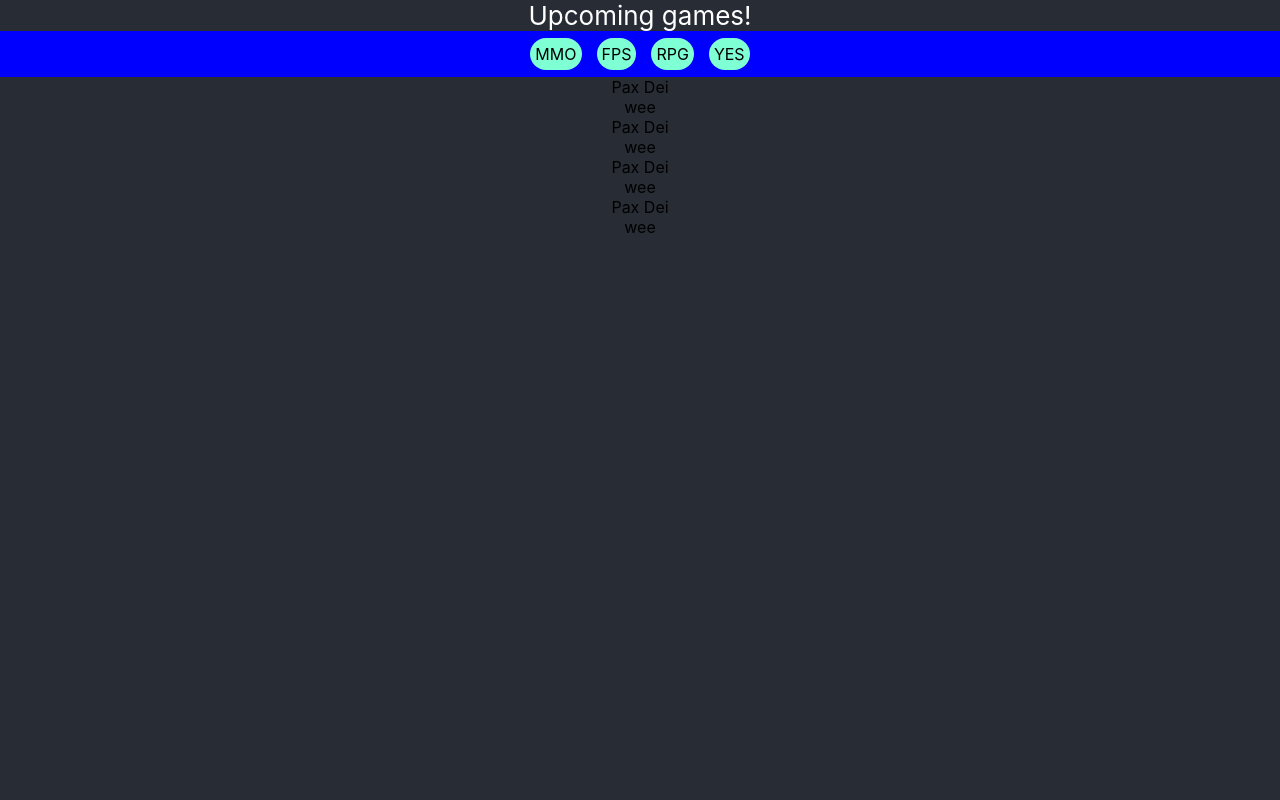
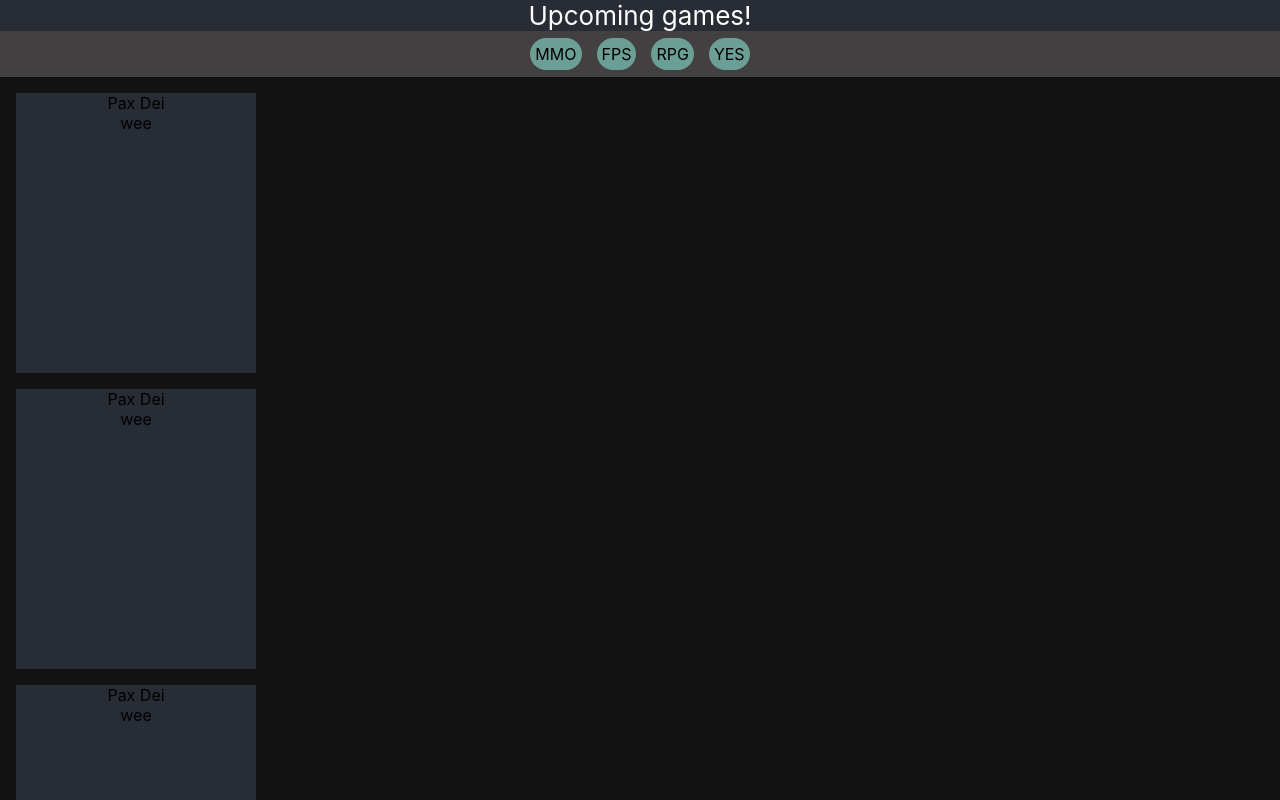
Before and after one commit to ExecutedPoorly/UpcomingGames, a React (Create React App) app: page / in a window 1280 px wide. Shown: the top 800 px of the page. Built offline with nearby package versions, Linux system fonts and the light colour scheme.

Commit message:
Fixed Colours, added cards

```diff
--- a/src/App.css
+++ b/src/App.css
@@ -1,3 +1,9 @@
+:root {
+  --cardWidth: 240px;
+  --cardHeight: 280px;
+  --cardMargin: 16px;
+}
+
 * {
   padding: 0px;
   margin: 0px;
@@ -42,10 +48,18 @@
 
 
 .main{
+  flex-wrap: wrap;
   flex:1;
   height: 2rem;
   width: 100vw;
   display: flex;
   flex-direction: column;
+  background-color: #131212;
+}
+
+#card {
   background-color: #282c34;
+  width: var(--cardWidth);
+  height: var(--cardHeight);
+  margin: var(--cardMargin);
 }
--- a/src/App.js
+++ b/src/App.js
@@ -14,7 +14,15 @@
   const [genreTags, setGenreTags] = useState([]);
 
   function populate(genreTagParam) {
-    console.log(genreTagParam);
+    if (genreTags.includes(genreTagParam)){
+      const copyGenreTags = genreTags;
+      copyGenreTags.splice(copyGenreTags.indexOf(genreTagParam), 1);
+      console.log(copyGenreTags);
+      setGenreTags([...copyGenreTags])
+  }
+    else {
+      setGenreTags([...genreTags, genreTagParam])
+    }
   }
 
 
--- a/src/components/css/genres.css
+++ b/src/components/css/genres.css
@@ -1,7 +1,7 @@
 .genreSelectors {
   display: flex;
   gap: 15px;
-  background-color: blue;
+  background-color: #424040;
   justify-content: center;
   padding:7px 0px;
   height: 2rem;
--- a/src/components/fillCards.js
+++ b/src/components/fillCards.js
@@ -2,9 +2,8 @@
 	return (
 		<div>
 			{props.dataJson.map((item, index) => {
-        console.log(item);
 				return (
-					<div key={index}>
+					<div key={index} id="card">
             <h1>{item.name}</h1>
 						<p>wee</p>
 					</div>
--- a/src/components/genres.js
+++ b/src/components/genres.js
@@ -3,27 +3,17 @@
 
 
 export default function Genres(props){
-
+  const negativeColour = '#5E5E5E';
+  const selectedColour = '#6B9E94';
 
   function buttonPressed(button){
-    if (button.target.textContent === "MMO" ) {
-      props.populateFunction(button.target.textContent);
-    }
-    else if (button.target.textContent === "FPS" ) {
-
-    }
-    else if (button.target.textContent === "RPG" ) {
-
-    }
-    else if (button.target.textContent === "YES" ) {
-
-    }
+    props.populateFunction(button.target.textContent);
   }
 
   return (<div className="genreSelectors">
-    <button id="btns" onClick={buttonPressed}>MMO</button>
-    <button id="btns" onClick={buttonPressed}>FPS</button>
-    <button id="btns" onClick={buttonPressed}>RPG</button>
-    <button id="btns" onClick={buttonPressed}>YES</button>
+    <button id="btns" onClick={buttonPressed} style={{background: props.genreTags.includes("MMO") ? negativeColour : selectedColour}}>MMO</button>
+    <button id="btns" onClick={buttonPressed} style={{background: props.genreTags.includes("FPS") ? negativeColour : selectedColour}}>FPS</button>
+    <button id="btns" onClick={buttonPressed} style={{background: props.genreTags.includes("RPG") ? negativeColour : selectedColour}}>RPG</button>
+    <button id="btns" onClick={buttonPressed} style={{background: props.genreTags.includes("YES") ? negativeColour : selectedColour}}>YES</button>
   </div>)
 }
```
